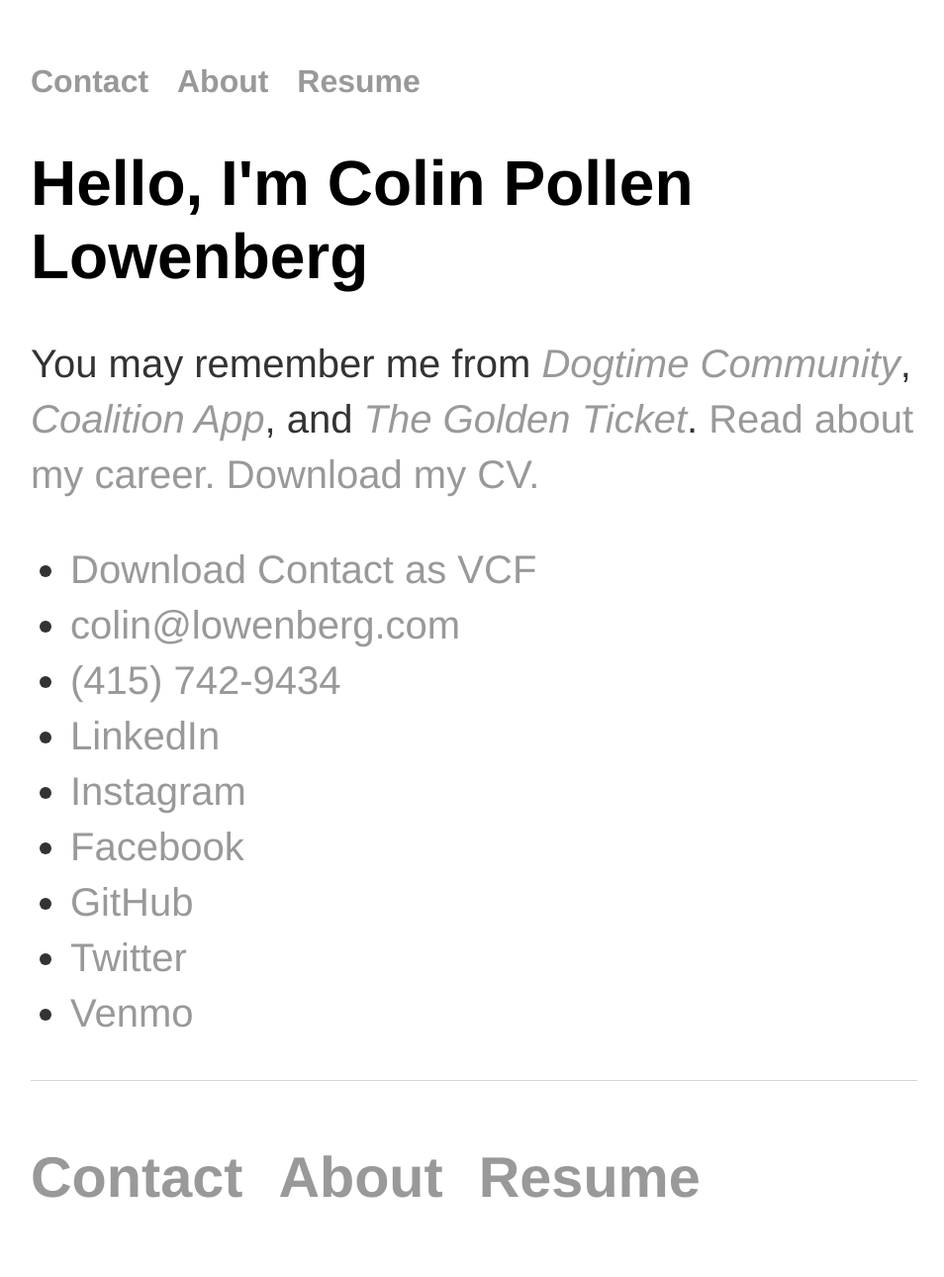
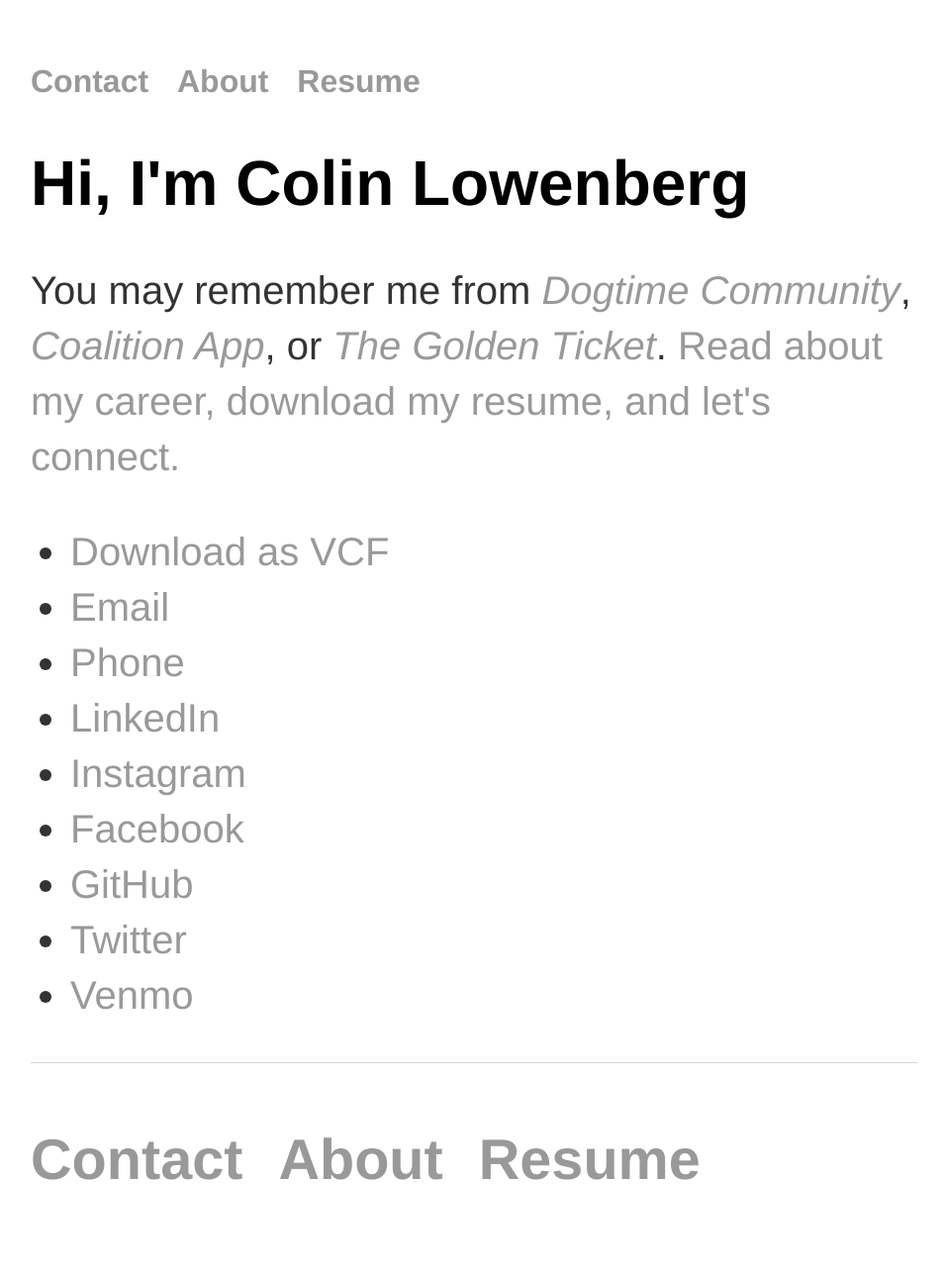
Before and after one commit to colinlowenberg/colinster.github.io, a Jekyll site: the page built from index.html, in a window 1280 px wide. Shown: the whole page at 99% size, without its empty margins (161-1115 px from the left). Built offline with Jekyll 4.4.1, drawn with Linux system fonts in a browser that asks for light colours.

Commit message:
Cleaning up

```diff
--- a/index.html
+++ b/index.html
@@ -4,12 +4,12 @@
 ---
 
 		<div class="blurb">
-			<h1>Hello, I'm Colin Pollen Lowenberg</h1>
-			<p>You may remember me from <em><a href ="https://www.crunchbase.com/organization/dogtime-community">Dogtime Community</a></em>, <em><a href="https://www.coalitionnetwork.org/">Coalition App</a></em>, and <em><a href="https://www.goldenticketsf.com/">The Golden Ticket</a></em>. <a href="/about">Read about my career.</a> <a href="/cv">Download my CV. </a></p>
+			<h1>Hi, I'm Colin Lowenberg</h1>
+			<p>You may remember me from <em><a href ="https://www.crunchbase.com/organization/dogtime-community">Dogtime Community</a></em>, <em><a href="https://www.coalitionnetwork.org/">Coalition App</a></em>, or <em><a href="https://www.goldenticketsf.com/">The Golden Ticket</a></em>. <a href="/about">Read about my career,</a> <a href="/cv">download my resume, and let's connect.</a></p>
 			<ul class="contacts">
-			<li><a href="http://lowenberg.com/Colin Lowenberg.vcf">Download Contact as VCF</a></li>
-			   <li><span class="obfuscate"><a href="mailto:colin@lowenberg.com">colin@lowenberg.com</a></span></li>
-			   <li><a href="tel:+1-415-742-9434">(415) 742-9434</a></li>
+			<li><a href="http://lowenberg.com/Colin Lowenberg.vcf">Download as VCF</a></li>
+			   <li><span class="obfuscate"><a href="mailto:colin@lowenberg.com">Email</a></span></li>
+			   <li><a href="tel:+1-415-742-9434">Phone</a></li>
 			   <li><a href="https://www.linkedin.com/in/wifi/">LinkedIn</a></li>
 			   <li><a href="http://instagram.com/colinpollen">Instagram</a></li>
 			   <li><a href="https://www.facebook.com/colinster/">Facebook</a></li>
```
